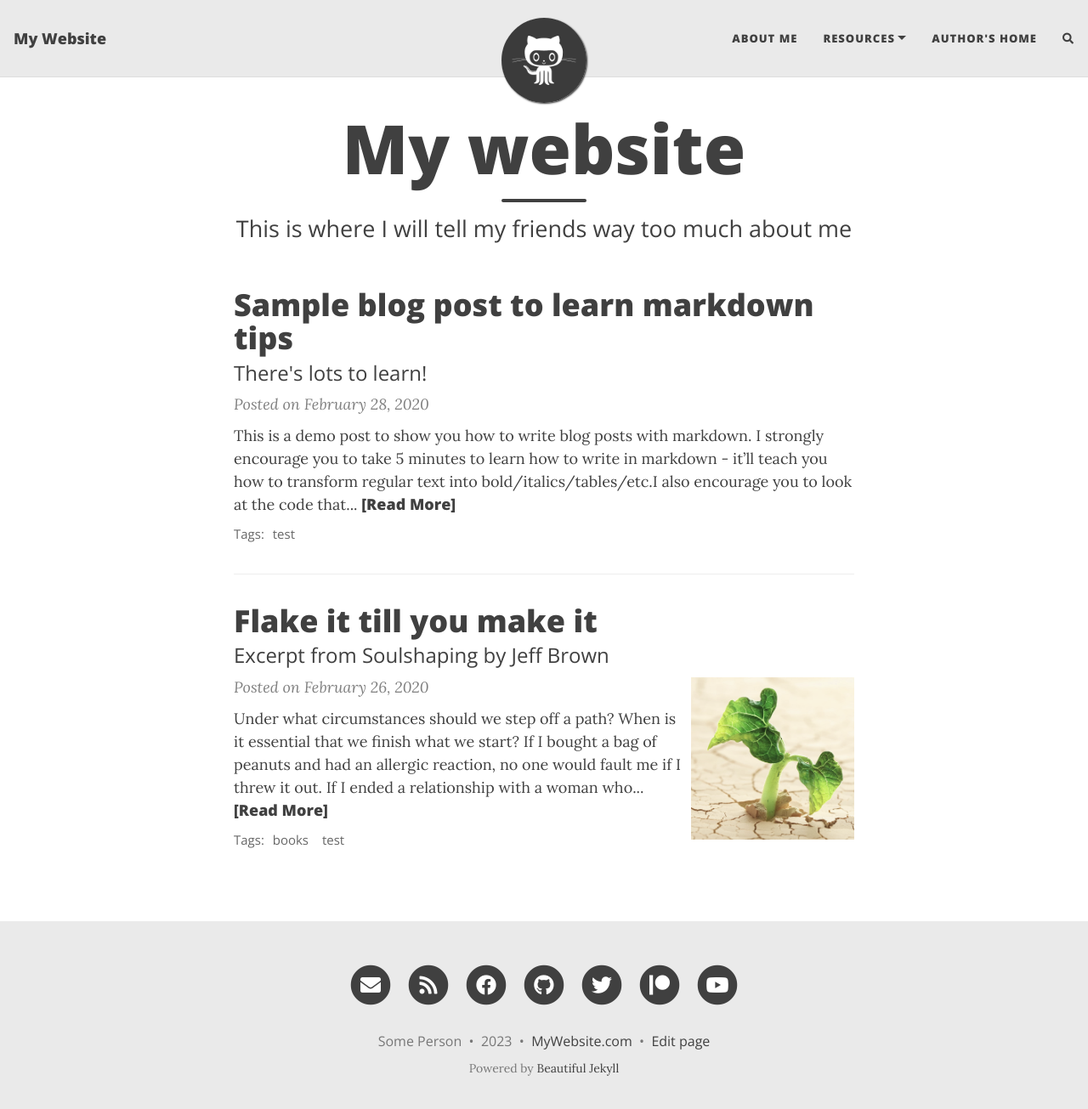
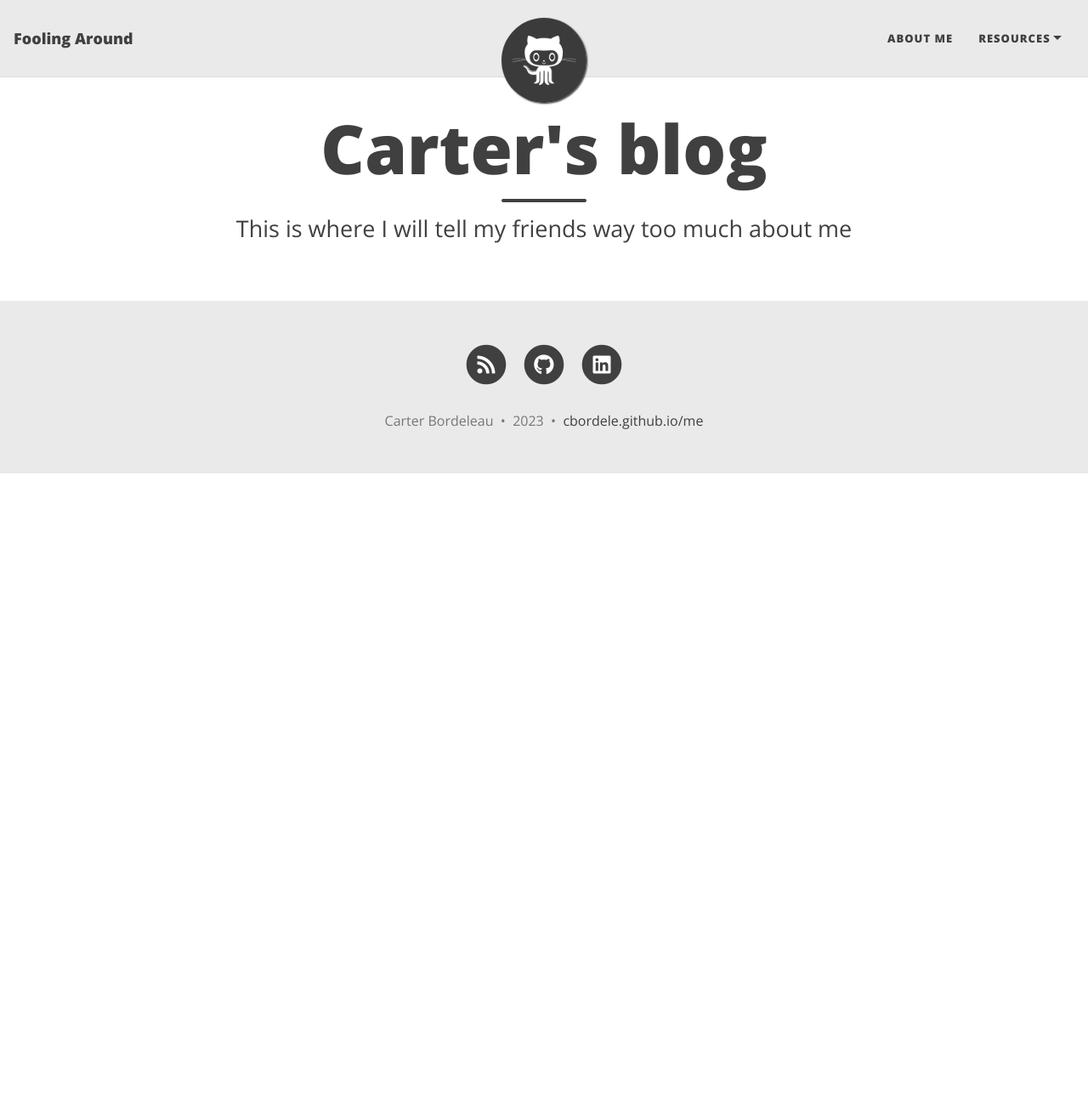
Before and after one commit to cbordele/me, a Jekyll site: the page built from index.html, in a window 1280 px wide and 1318 px high. Shown: the top 1305 px of the window at 85% size. Built offline with Jekyll 4.4.1, drawn with Linux system fonts in a browser that asks for light colours; nearby versions of some CDN libraries; the list of posts is cut into pages by our own code; comment, search, counter and statistics services are not loaded.

Commit message:
first post and minor changes

````diff
--- a/_config.yml
+++ b/_config.yml
@@ -10,10 +10,10 @@
 ############################
 
 # Name of website
-title: My Website
+title: Fooling Around
 
 # Your name to show in the footer
-author: Some Person
+author: Carter Bordeleau
 
 ###############################################
 # --- List of links in the navigation bar --- #
@@ -22,9 +22,7 @@
 navbar-links:
   About Me: "aboutme"
   Resources:
-    - Beautiful Jekyll: "https://beautifuljekyll.com"
-    - Learn markdown: "https://www.markdowntutorial.com/"
-  Author's home: "https://deanattali.com"
+    - This site's template: "https://github.com/daattali/beautiful-jekyll"
 
 ################
 # --- Logo --- #
@@ -50,16 +48,16 @@
 # You can change the order that they show up on the page by changing the order here.
 # Uncomment the links you want to show and add your information to each one.
 social-network-links:
-  email: "someone@example.com"
+#  email: "someone@example.com"
   rss: true  # remove this line if you don't want to show an RSS link at the bottom
-  facebook: deanattali
-  github: daattali
-  twitter: daattali
-  patreon: DeanAttali
-  youtube: c/daattali
+#  facebook: deanattali
+  github: cbordele
+#  twitter: daattali
+#  patreon: DeanAttali
+#  youtube: c/daattali
 #  medium: yourname
 #  reddit: yourname
-#  linkedin: daattali
+  linkedin: carter-bordeleau
 #  xing: yourname
 #  stackoverflow: "3943160/daattali"
 #  snapchat: deanat78
@@ -96,7 +94,7 @@
 
 # How to display the link to your website in the footer
 # Remove this if you don't want a link in the footer
-url-pretty: "MyWebsite.com"
+url-pretty: "cbordele.github.io/me"
 
 # Excerpt word length - Truncate the excerpt of each post on the feed page to the specified number of words
 excerpt_length: 50
@@ -108,10 +106,10 @@
 feed_show_tags: true
 
 # Add a search button to the navbar
-post_search: true
+post_search: false
 
 # Add a button in the footer to edit the current page. Only works if your website is hosted on GitHub
-edit_page_button: true
+edit_page_button: false
 
 # Allow sub-menu items (second-level navigation menu items) to be longer than the top-level menu
 # If this setting is off, then long sub-menu words might get cut off
--- a/_includes/footer.html
+++ b/_includes/footer.html
@@ -34,13 +34,8 @@
       {% if site.edit_page_button and site.github.repository_url %}
         &nbsp;&bull;&nbsp;
         <a title="Edit this page on GitHub" href="{{ site.github.repository_url }}/edit/{{ site.github.source.branch }}/{{ page.path }}" class="text_muted">Edit page</a>
-       {% endif%}
+      {% endif%}
 
-      </p>
-      {% unless site.remove-ads %}<p class="theme-by text-muted">
-        Powered by
-        <a href="https://beautifuljekyll.com">Beautiful Jekyll</a>
-      </p>{% endunless %}
       </div>
     </div>
   </div>
--- a/_posts/2020-02-26-flake-it-till-you-make-it.md
+++ /dev/null
@@ -1,17 +0,0 @@
----
-layout: post
-title: Flake it till you make it
-subtitle: Excerpt from Soulshaping by Jeff Brown
-cover-img: /assets/img/path.jpg
-thumbnail-img: /assets/img/thumb.png
-share-img: /assets/img/path.jpg
-tags: [books, test]
----
-
-Under what circumstances should we step off a path? When is it essential that we finish what we start? If I bought a bag of peanuts and had an allergic reaction, no one would fault me if I threw it out. If I ended a relationship with a woman who hit me, no one would say that I had a commitment problem. But if I walk away from a seemingly secure route because my soul has other ideas, I am a flake?
-
-The truth is that no one else can definitively know the path we are here to walk. It’s tempting to listen—many of us long for the omnipotent other—but unless they are genuine psychic intuitives, they can’t know. All others can know is their own truth, and if they’ve actually done the work to excavate it, they will have the good sense to know that they cannot genuinely know anyone else’s. Only soul knows the path it is here to walk. Since you are the only one living in your temple, only you can know its scriptures and interpretive structure.
-
-At the heart of the struggle are two very different ideas of success—survival-driven and soul-driven. For survivalists, success is security, pragmatism, power over others. Success is the absence of material suffering, the nourishing of the soul be damned. It is an odd and ironic thing that most of the material power in our world often resides in the hands of younger souls. Still working in the egoic and material realms, they love the sensations of power and focus most of their energy on accumulation. Older souls tend not to be as materially driven. They have already played the worldly game in previous lives and they search for more subtle shades of meaning in this one—authentication rather than accumulation. They are often ignored by the culture at large, although they really are the truest warriors.
-
-A soulful notion of success rests on the actualization of our innate image. Success is simply the completion of a soul step, however unsightly it may be. We have finished what we started when the lesson is learned. What a fear-based culture calls a wonderful opportunity may be fruitless and misguided for the soul. Staying in a passionless relationship may satisfy our need for comfort, but it may stifle the soul. Becoming a famous lawyer is only worthwhile if the soul demands it. It is an essential failure if you are called to be a monastic this time around. If you need to explore and abandon ten careers in order to stretch your soul toward its innate image, then so be it. Flake it till you make it.
--- a/_posts/2020-02-28-sample-markdown.md
+++ /dev/null
@@ -1,90 +0,0 @@
----
-layout: post
-title: Sample blog post to learn markdown tips
-subtitle: There's lots to learn!
-gh-repo: daattali/beautiful-jekyll
-gh-badge: [star, fork, follow]
-tags: [test]
-comments: true
----
-
-{: .box-success}
-This is a demo post to show you how to write blog posts with markdown.  I strongly encourage you to [take 5 minutes to learn how to write in markdown](https://markdowntutorial.com/) - it'll teach you how to transform regular text into bold/italics/tables/etc.<br/>I also encourage you to look at the [code that created this post](https://raw.githubusercontent.com/daattali/beautiful-jekyll/master/_posts/2020-02-28-sample-markdown.md) to learn some more advanced tips about using markdown in Beautiful Jekyll.
-
-**Here is some bold text**
-
-## Here is a secondary heading
-
-[This is a link to a different site](https://deanattali.com/) and [this is a link to a section inside this page](#local-urls).
-
-Here's a table:
-
-| Number | Next number | Previous number |
-| :------ |:--- | :--- |
-| Five | Six | Four |
-| Ten | Eleven | Nine |
-| Seven | Eight | Six |
-| Two | Three | One |
-
-How about a yummy crepe?
-
-![Crepe](https://beautifuljekyll.com/assets/img/crepe.jpg)
-
-It can also be centered!
-
-![Crepe](https://beautifuljekyll.com/assets/img/crepe.jpg){: .mx-auto.d-block :}
-
-Here's a code chunk:
-
-~~~
-var foo = function(x) {
-  return(x + 5);
-}
-foo(3)
-~~~
-
-And here is the same code with syntax highlighting:
-
-```javascript
-var foo = function(x) {
-  return(x + 5);
-}
-foo(3)
-```
-
-And here is the same code yet again but with line numbers:
-
-{% highlight javascript linenos %}
-var foo = function(x) {
-  return(x + 5);
-}
-foo(3)
-{% endhighlight %}
-
-## Boxes
-You can add notification, warning and error boxes like this:
-
-### Notification
-
-{: .box-note}
-**Note:** This is a notification box.
-
-### Warning
-
-{: .box-warning}
-**Warning:** This is a warning box.
-
-### Error
-
-{: .box-error}
-**Error:** This is an error box.
-
-## Local URLs in project sites {#local-urls}
-
-When hosting a *project site* on GitHub Pages (for example, `https://USERNAME.github.io/MyProject`), URLs that begin with `/` and refer to local files may not work correctly due to how the root URL (`/`) is interpreted by GitHub Pages. You can read more about it [in the FAQ](https://beautifuljekyll.com/faq/#links-in-project-page). To demonstrate the issue, the following local image will be broken **if your site is a project site:**
-
-![Crepe](/assets/img/crepe.jpg)
-
-If the above image is broken, then you'll need to follow the instructions [in the FAQ](https://beautifuljekyll.com/faq/#links-in-project-page). Here is proof that it can be fixed:
-
-![Crepe]({{ '/assets/img/crepe.jpg' | relative_url }})
--- a/index.html
+++ b/index.html
@@ -1,5 +1,5 @@
 ---
 layout: home
-title: My website
+title: Carter's blog
 subtitle: This is where I will tell my friends way too much about me
 ---
````
Also changed, not shown: _posts/first-post.md (added, +28 -0 lines), CHANGELOG.md (deleted), assets/img/notmycode.jpg (added), screenshot.png (deleted).
